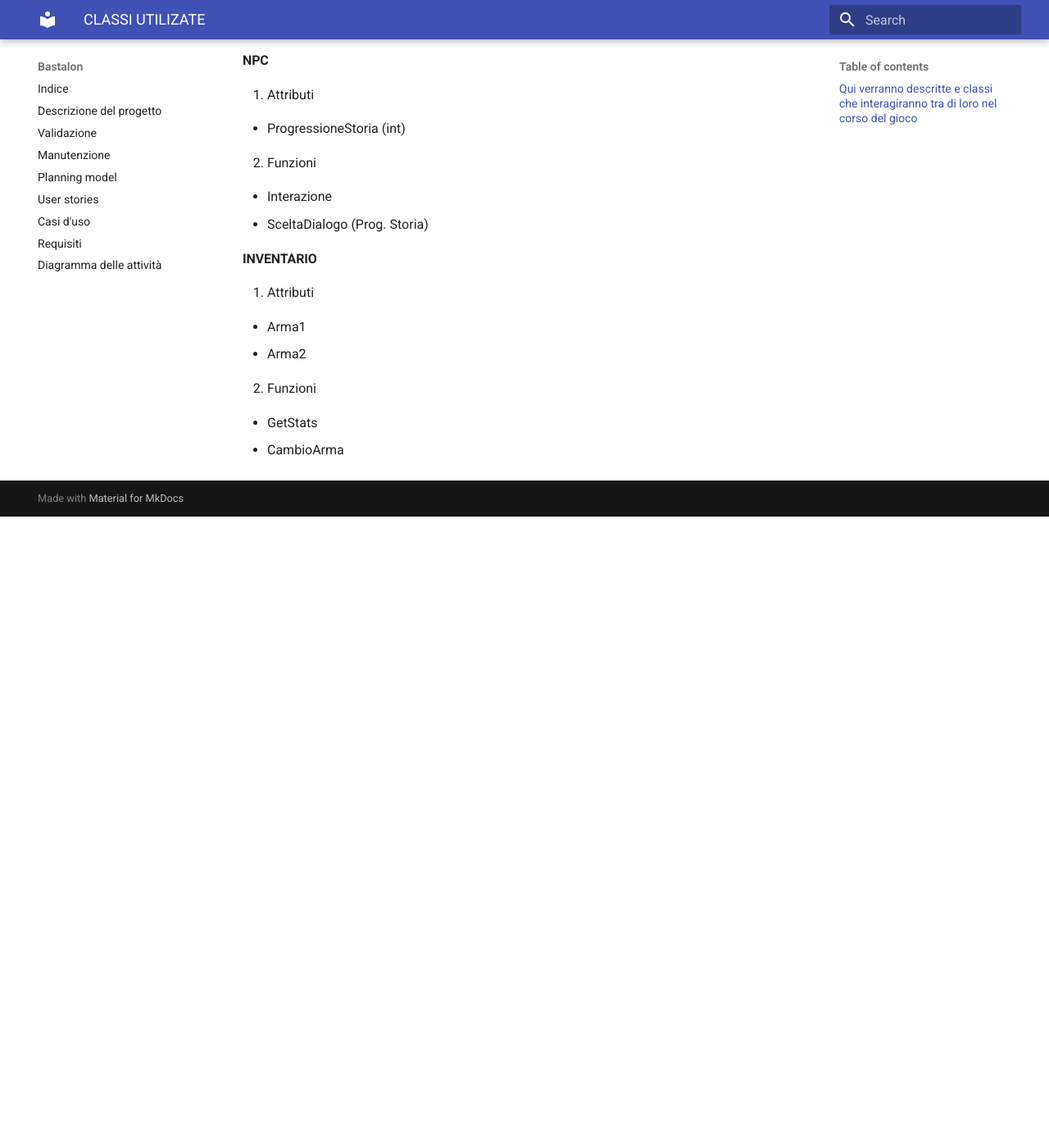
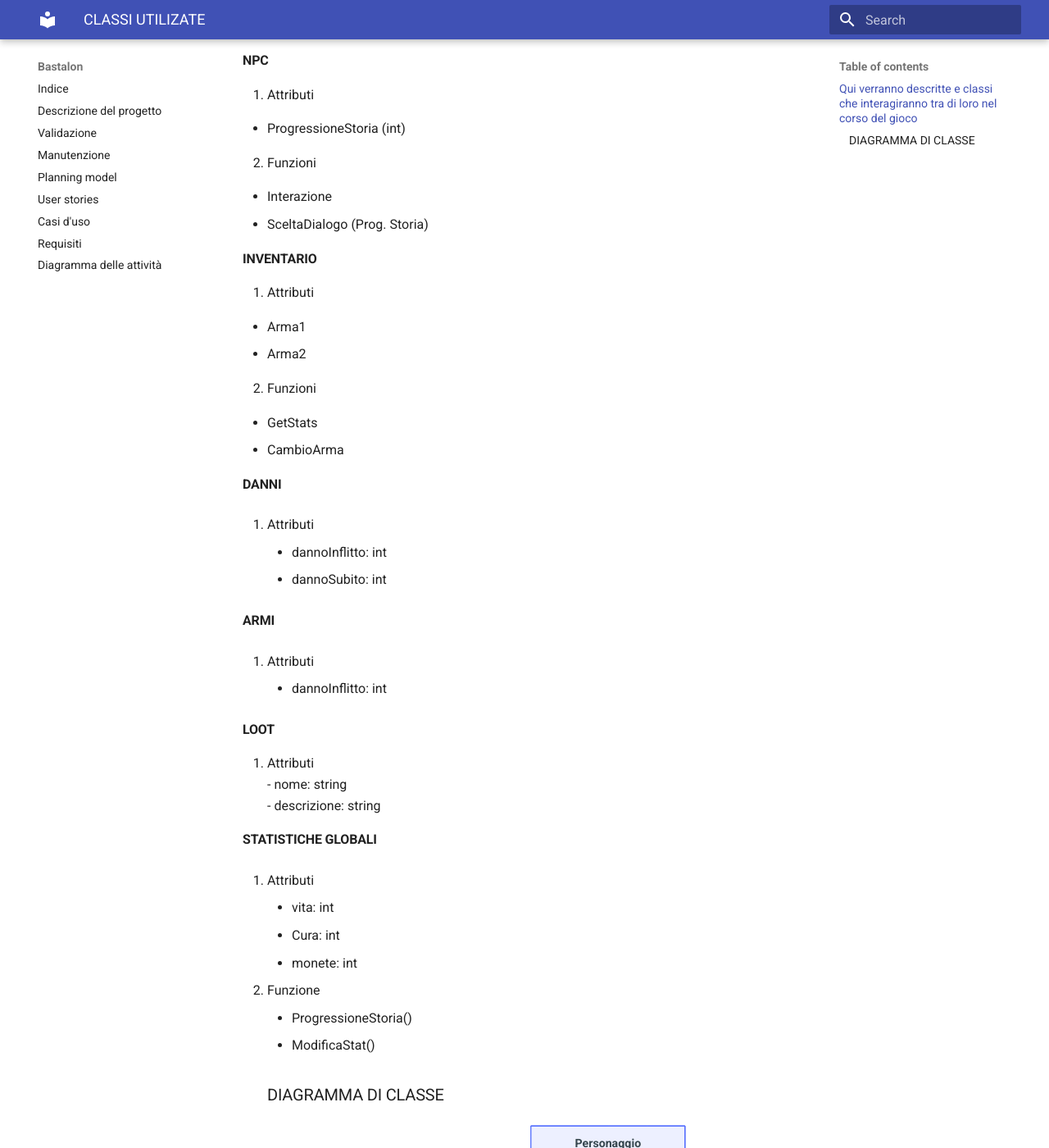
Before and after one commit to Franziska02/BastalonDocs, an MkDocs documentation site: the page built from docs/classi.md, in a window 1280 px wide and 1400 px high, scrolled down 1574 px. Shown: the whole window at 82% size. Built offline with MkDocs 1.6.1 and Material for MkDocs 9.7.7, drawn with Linux system fonts in a browser that asks for light colours; before the commit the page ends 2204 px from its top, so only the background shows below that; some of the changed lines change nothing that is shown.

Commit message:
diagramma classi
Inserimento dei diagrammi di classe

````diff
--- a/docs/classi.md
+++ b/docs/classi.md
@@ -84,3 +84,131 @@
 
 - GetStats
 - CambioArma
+
+#### DANNI
+
+1. Attributi
+
+    - dannoInflitto: int
+    - dannoSubito: int
+
+#### ARMI
+
+1. Attributi
+
+    - dannoInflitto: int
+
+
+#### LOOT
+
+1. Attributi
+        - nome: string
+        - descrizione: string
+
+
+#### STATISTICHE GLOBALI
+
+1. Attributi
+
+    - vita: int
+    - Cura: int
+    - monete: int
+
+2. Funzione
+
+    - ProgressioneStoria()
+    - ModificaStat()
+### DIAGRAMMA DI CLASSE
+```mermaid
+classDiagram
+ class Personaggio {
+        - vita: int
+        - forza: int
+        - agilità: int
+
+        - GetStat()
+        - Movimento (Agi)
+        - Attacco (For, Arma)
+        - Cura()
+        - RiceviDanno()
+    }
+
+class Inventario {
+    - Arma1
+    - Arma2
+    - GetStats()
+    - CambioArma()
+
+}
+
+class Nemico {
+    - vita: int
+    - forza: int
+    - agilità: int
+    - Movimento(Agi)
+    - Attaccco(For)
+    - RiceviDanno()
+    - DroppaLoot()
+}
+
+class Oggetti {
+    - vita: int
+    - RiceviDanno()
+    - DroppaLoot()
+}
+
+class Cura {
+    - Utilizzi: int
+    - NumeroCure: int
+    - %_Cura: int
+    - ScalaUtilizzi()
+    - Potenzia N.Cure()
+    - Potenzia%Cura()
+
+}
+
+class Npc {
+    - ProgressioneStoria: int
+    - Interazione()
+    - SceltaDialogo()
+}
+
+class Danni {
+    - dannoInflitto: int
+    - dannoSubito: int
+
+}
+
+class Armi {
+        - dannoInflitto: int
+    }
+
+class Loot {
+        - nome: string
+        - descrizione: string
+    }
+
+class StatisticheGlobali{
+    - vita: int
+    - Cura: int
+    - monete: int
+    - ProgressioneStoria()
+    - ModificaStat()
+
+}
+
+Personaggio --|> Inventario :ha
+Inventario --|> Armi :contiene
+Armi --|> Loot
+Loot --|> Inventario : è contenuto
+Loot --|> StatisticheGlobali : modifica
+Loot <|--|> Nemico : è droppato
+Nemico <|--|> Danni
+Danni <|--|> Personaggio
+Danni <|--|> StatisticheGlobali
+Danni --|> Oggetti
+StatisticheGlobali --|> Npc : contiene stato
+Personaggio --|> Npc : interagisce
+Personaggio --|> Cura
+Cura --|> StatisticheGlobali
+```
````
